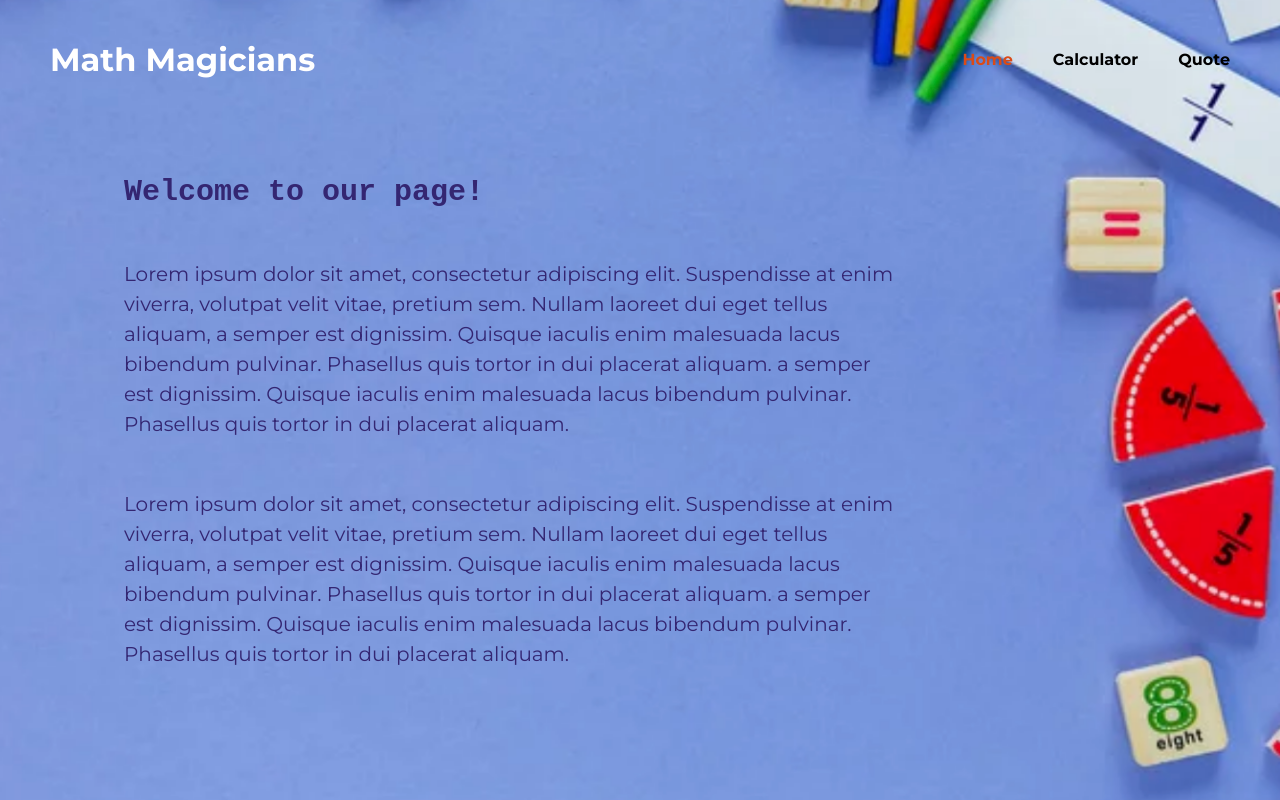
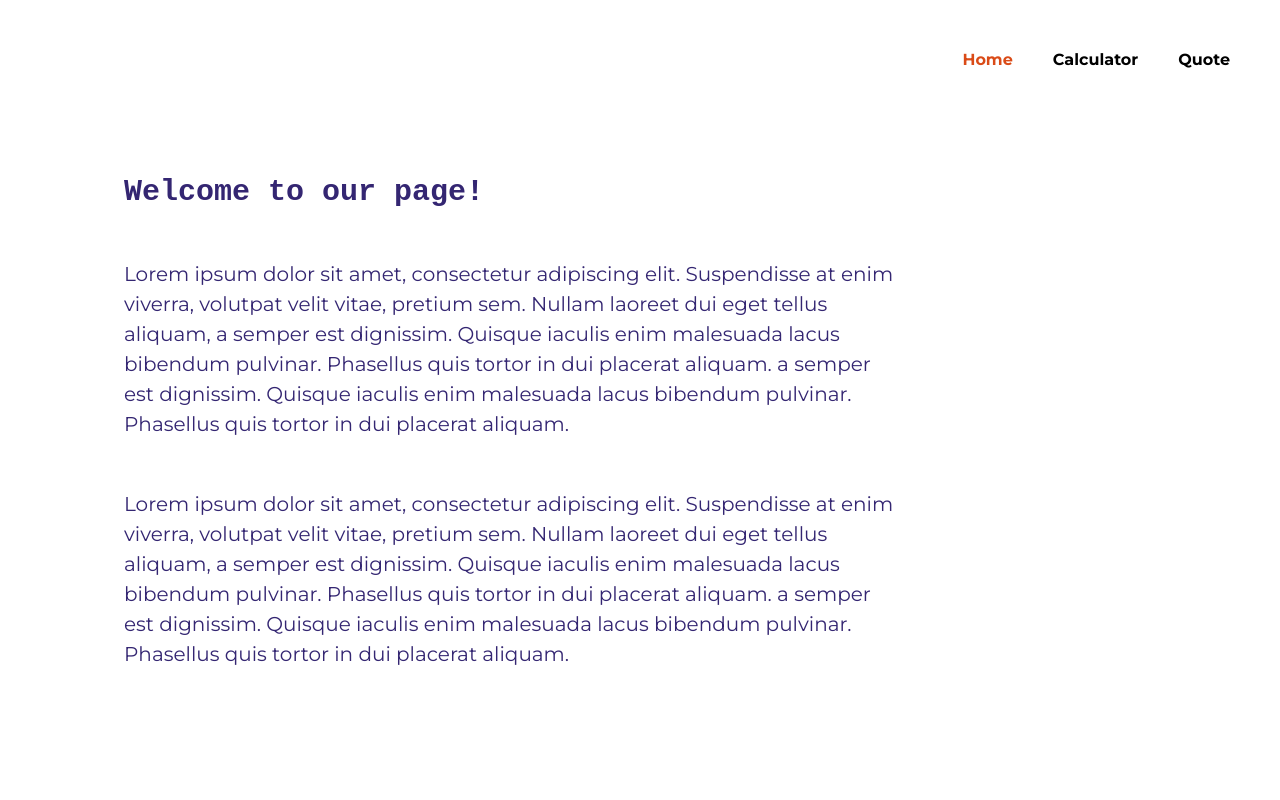
Before and after one commit to shahira-sadat/MathMagicians, a React (Create React App) app: page / in a window 1280 px wide. Built offline with nearby package versions, Linux system fonts and the light colour scheme.

Commit message:
remove some styles

```diff
--- a/src/index.css
+++ b/src/index.css
@@ -9,7 +9,7 @@
 html,
 body {
   min-height: 100vh;
-  background-image: url(images/bg.png);
+  /* background-image: url(images/bg.png); */
   background-repeat: no-repeat;
   background-size: cover;
 }
```
